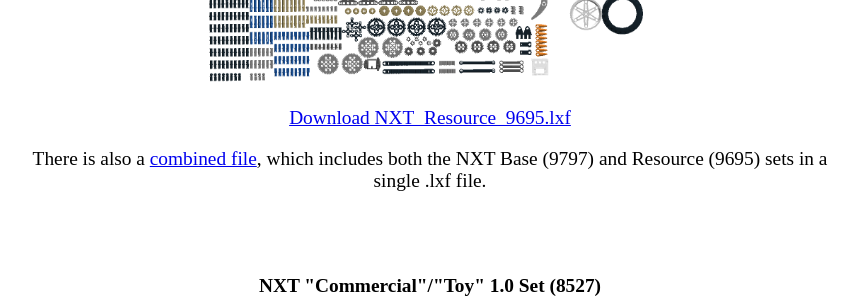
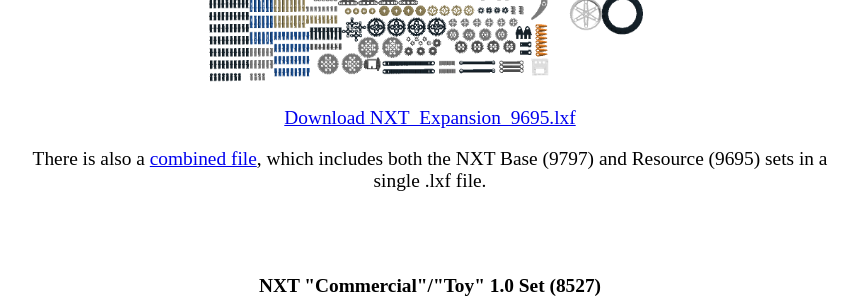
Before and after one commit to johnholbrook/dhmmjoph.github.io, a Jekyll site: the page built from _posts/2016-12-07-LDD_sets.html, in a window 1280 px wide and 900 px high, scrolled down 3508 px. Shown: the part 153-453 px from the top of the window, without its empty margins (210-1067 px from the left). Built offline with Jekyll 4.4.1, drawn with Linux system fonts in a browser that asks for light colours.

Commit message:
Correct dead links in LDD sets page

```diff
--- a/_posts/2016-12-07-LDD_sets.html
+++ b/_posts/2016-12-07-LDD_sets.html
@@ -59,7 +59,7 @@
 
 <p id="31313"><strong>EV3 "Commercial"/"Toy" Set (31313)</strong></p>
 <p><a href="/img/EV3_Retail_31313.png"><img class="Set" src="/img/EV3_Retail_31313.png"></a></p>
-<p><a href="EV3_Retail_31313.lxf">Download EV3_Retail_31313.lxf</a></p>
+<p><a href="/LEGO/sets/EV3_Retail_31313.lxf">Download EV3_Retail_31313.lxf</a></p>
 <br/><br/>
 
 <p id="9797"><strong>NXT Base Set (9797)</strong></p>
@@ -69,7 +69,7 @@
 
 <p id="9695"><strong>NXT Resource Set (9695)</strong></p>
 <p><a href="/img/NXT_Resource_9695.png"><img class="Set" src="/img/NXT_Resource_9695.png"></a></p>
-<p><a href="/LEGO/sets/NXT_Resource_9695.lxf">Download NXT_Resource_9695.lxf</a></p>
+<p><a href="/LEGO/sets/NXT_Expansion_9695.lxf">Download NXT_Expansion_9695.lxf</a></p>
 <p>There is also a <a href="/img/NXT_Base_And_Resource.lxf">combined file</a>, which includes both the
 	NXT Base (9797) and Resource (9695) sets in a single .lxf file.</p>
 <br/><br/>
```
